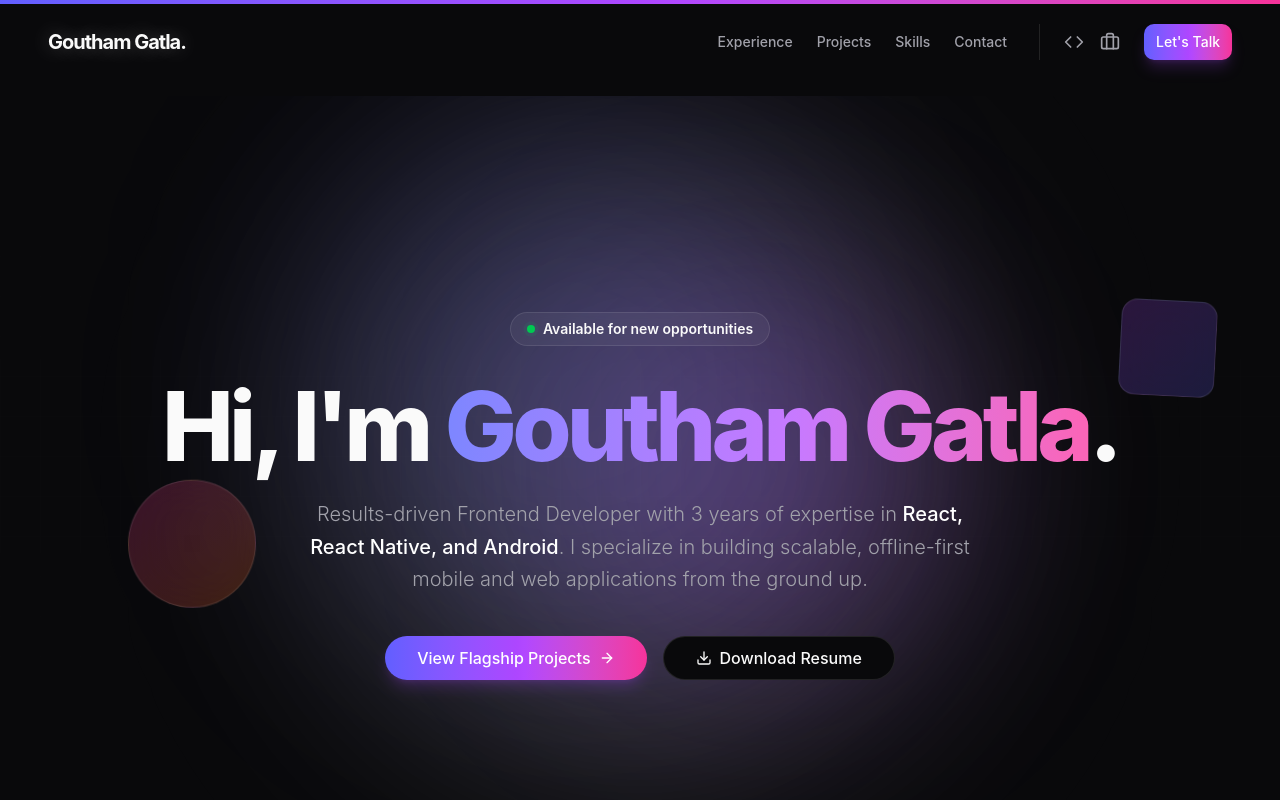
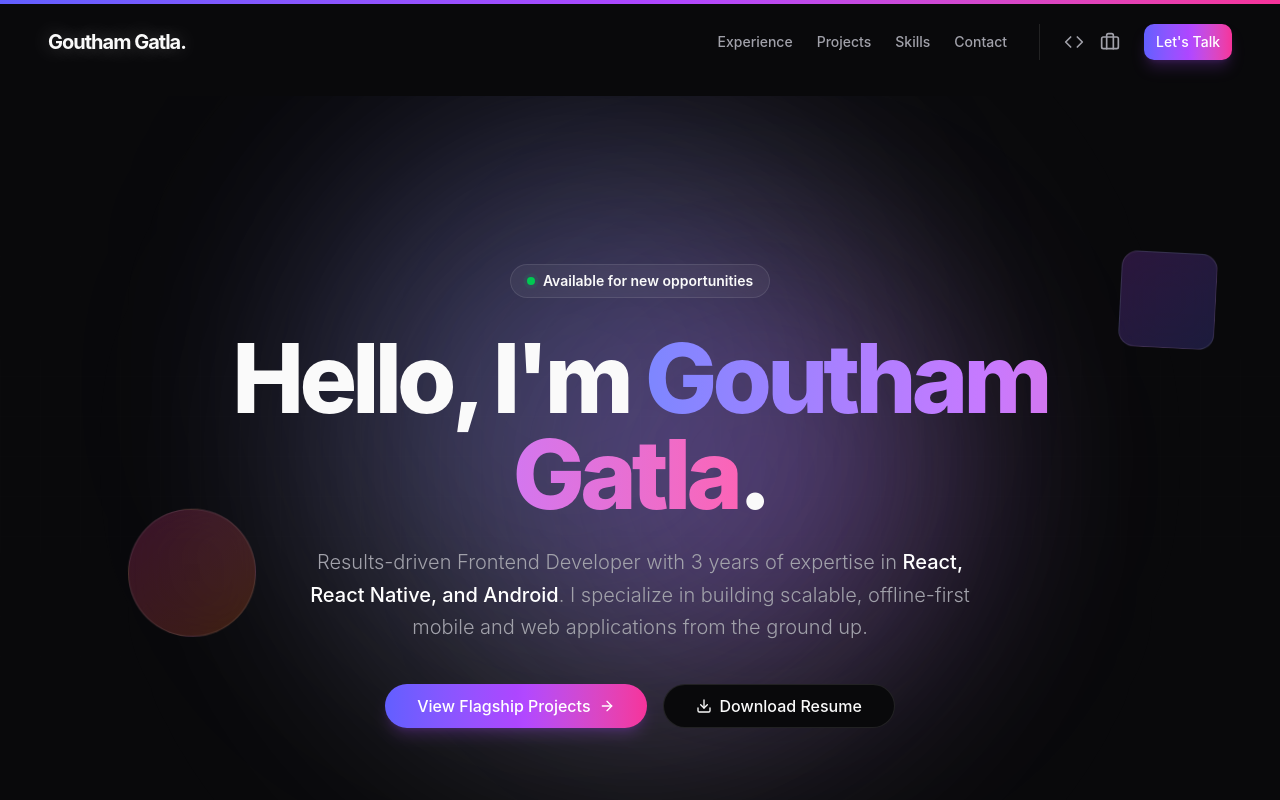
Before and after one commit to GouthamGatla/Goutham_portfolio, a React app: page / in a window 1280 px wide. Shown: the top 800 px of the page. Built offline with nearby package versions, Linux system fonts and the light colour scheme; the HTML template or start-up script is replaced by a standard one.

Commit message:
feat: update hero greeting text and initialize local git repository hooks

```diff
--- a/src/features/hero/HeroSection.tsx
+++ b/src/features/hero/HeroSection.tsx
@@ -29,7 +29,7 @@
 
           <StaggerItem>
             <h1 className="text-5xl md:text-7xl lg:text-8xl font-extrabold tracking-tighter mb-6 max-w-5xl mx-auto">
-              Hi, I'm{" "}
+              Hello, I'm{" "}
               <span className="text-transparent bg-clip-text bg-gradient-to-r from-indigo-400 via-purple-400 to-pink-400">
                 Goutham Gatla
               </span>.
```
